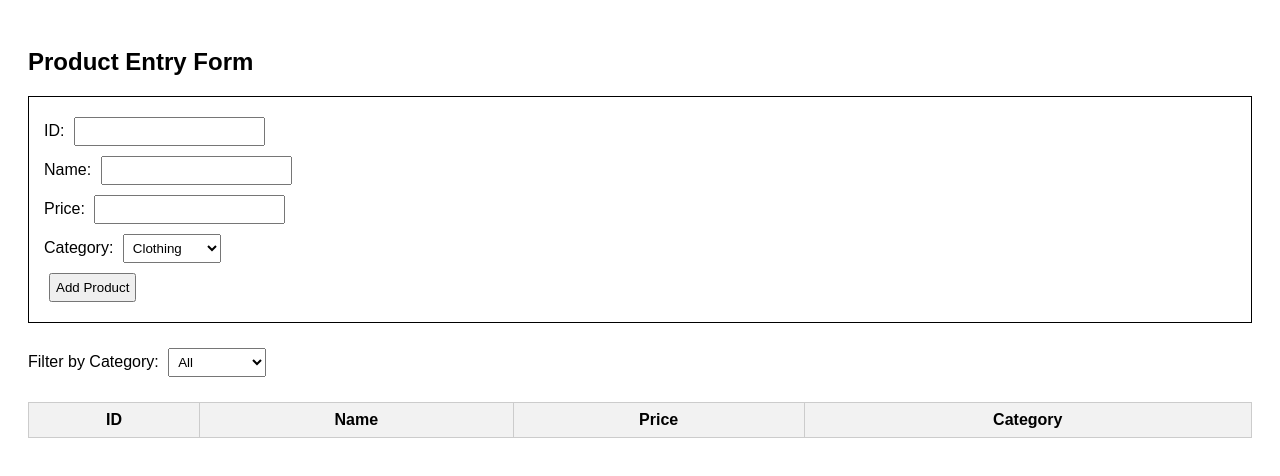
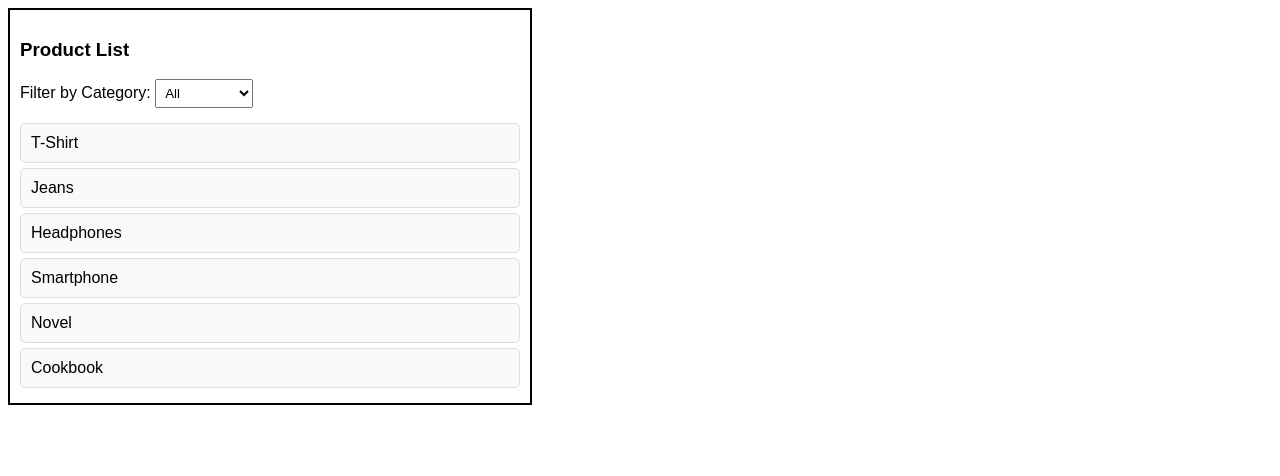
Before and after one commit to aakritiij/dropdown-menu, a plain HTML site: page index.html in a window 1280 px wide. Drawn offline with Linux system fonts and the light colour scheme.

Commit message:
Update index.html

```diff
--- a/index.html
+++ b/index.html
@@ -1,122 +1,66 @@
 <!DOCTYPE html>
-<html>
+<html lang="en">
 <head>
-  <title>Product Entry & Filter</title>
+  <meta charset="UTF-8">
+  <title>Dynamic Product Filter with Dropdown using JavaScript DOM Manipulation</title>
   <style>
     body {
       font-family: Arial, sans-serif;
-      padding: 20px;
     }
-
-    input, select, button {
-      margin: 5px;
+    .container {
+      border: 2px solid black;
+      padding: 10px;
+      width: 500px;
+      margin-bottom: 20px;
+    }
+    select {
       padding: 5px;
+      margin-bottom: 10px;
     }
-
-    table {
-      width: 100%;
-      border-collapse: collapse;
-      margin-top: 20px;
-    }
-
-    th, td {
-      border: 1px solid #ccc;
-      padding: 8px;
-    }
-
-    th {
-      background-color: #f2f2f2;
-    }
-
-    .form-box {
-      border: 1px solid black;
-      padding: 15px;
-      margin-bottom: 20px;
+    .product {
+      padding: 10px;
+      margin: 5px 0;
+      border: 1px solid #ddd;
+      border-radius: 5px;
+      background-color: #f9f9f9;
     }
   </style>
 </head>
 <body>
-
-  <h2>Product Entry Form</h2>
-  <div class="form-box">
-    <label>ID: <input type="text" id="productId"></label><br>
-    <label>Name: <input type="text" id="productName"></label><br>
-    <label>Price: <input type="number" id="productPrice"></label><br>
-    <label>Category:
-      <select id="productCategory">
-        <option value="Clothing">Clothing</option>
-        <option value="Electronics">Electronics</option>
-        <option value="Books">Books</option>
-      </select>
-    </label><br>
-    <button onclick="addProduct()">Add Product</button>
+  <div class="container">
+    <h3><b>Product List</b></h3>
+    <label for="category">Filter by Category: </label>
+    <select id="category">
+      <option value="all">All</option>
+      <option value="clothing">Clothing</option>
+      <option value="electronics">Electronics</option>
+      <option value="books">Books</option>
+    </select>
+    <div id="productList">
+      <div class="product" data-category="clothing">T-Shirt</div>
+      <div class="product" data-category="clothing">Jeans</div>
+      <div class="product" data-category="electronics">Headphones</div>
+      <div class="product" data-category="electronics">Smartphone</div>
+      <div class="product" data-category="books">Novel</div>
+      <div class="product" data-category="books">Cookbook</div>
+    </div>
   </div>
 
-  <label>Filter by Category:
-    <select id="categoryFilter" onchange="filterProducts()">
-      <option value="All">All</option>
-      <option value="Clothing">Clothing</option>
-      <option value="Electronics">Electronics</option>
-      <option value="Books">Books</option>
-    </select>
-  </label>
+  <script>
+    const categoryDropdown = document.getElementById("category");
+    const products = document.querySelectorAll(".product");
 
-  <table>
-    <thead>
-      <tr>
-        <th>ID</th>
-        <th>Name</th>
-        <th>Price</th>
-        <th>Category</th>
-      </tr>
-    </thead>
-    <tbody id="productTableBody"></tbody>
-  </table>
+    categoryDropdown.addEventListener("change", () => {
+      const selectedCategory = categoryDropdown.value;
 
-  <script>
-    let products = [];
-
-    function addProduct() {
-      const id = document.getElementById("productId").value.trim();
-      const name = document.getElementById("productName").value.trim();
-      const price = document.getElementById("productPrice").value.trim();
-      const category = document.getElementById("productCategory").value;
-
-      if (id && name && price && category) {
-        const newProduct = { id, name, price, category };
-        products.push(newProduct);
-
-        document.getElementById("productId").value = "";
-        document.getElementById("productName").value = "";
-        document.getElementById("productPrice").value = "";
-
-        displayProducts();
-      } else {
-        alert("Please fill in all fields.");
-      }
-    }
-
-    function displayProducts() {
-      const filter = document.getElementById("categoryFilter").value;
-      const tableBody = document.getElementById("productTableBody");
-      tableBody.innerHTML = "";
-
-      for (let i = 0; i < products.length; i++) {
-        const product = products[i];
-        if (filter === "All" || product.category === filter) {
-          const row = "<tr><td>" + product.id + "</td><td>" +
-                      product.name + "</td><td>" +
-                      product.price + "</td><td>" +
-                      product.category + "</td></tr>";
-          tableBody.innerHTML += row;
+      products.forEach(product => {
+        if (selectedCategory === "all" || product.dataset.category === selectedCategory) {
+          product.style.display = "block";
+        } else {
+          product.style.display = "none";
         }
-      }
-    }
-
-    function filterProducts() {
-      displayProducts();
-    }
+      });
+    });
   </script>
-
 </body>
 </html>
```
